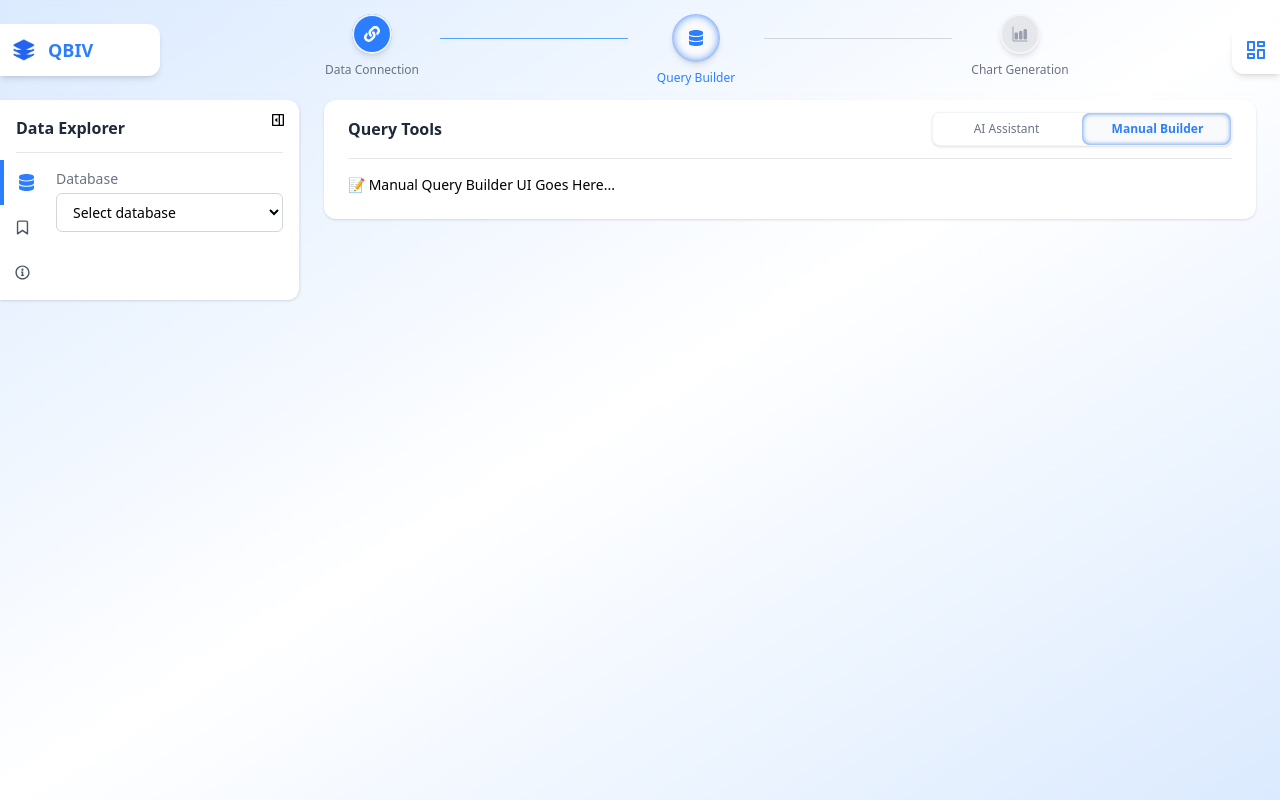
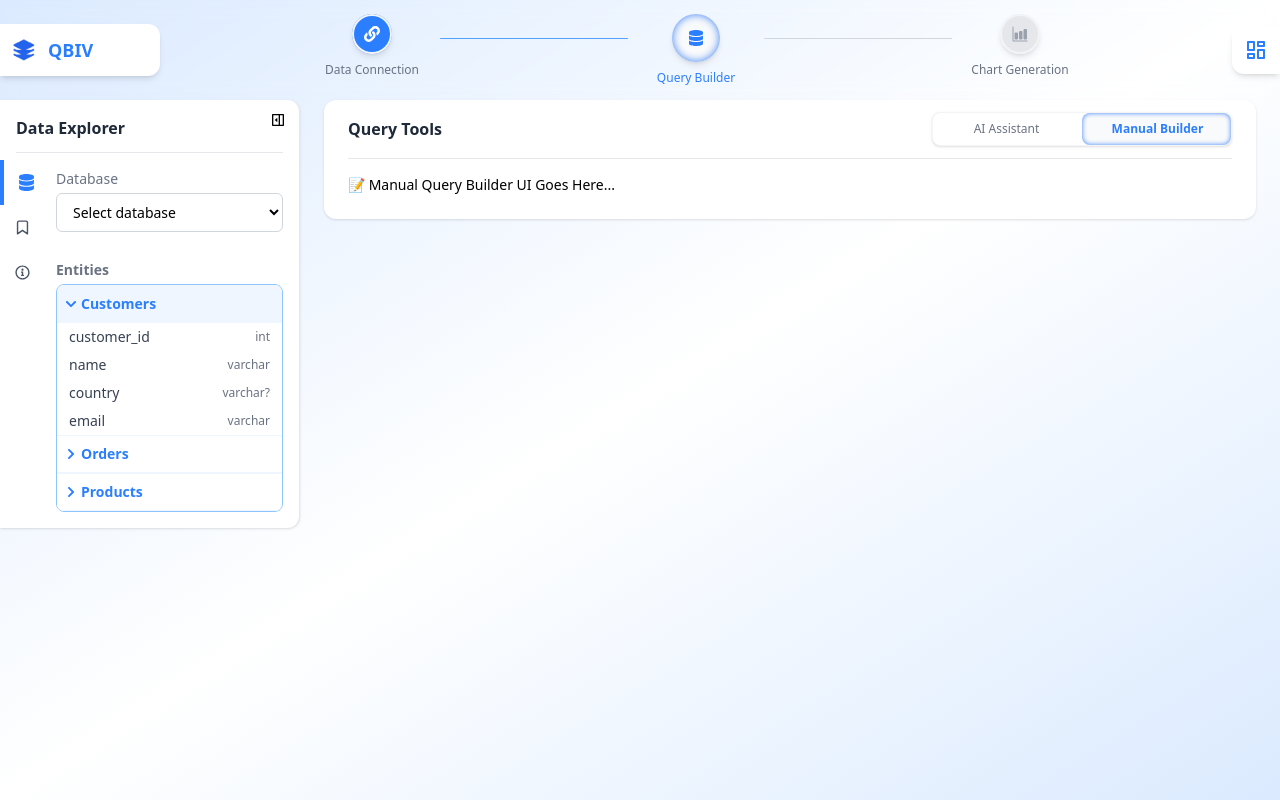
Before and after one commit to sai-zack-dev/query-based-intelligence-visualization, a React (Vite) app: page /query in a window 1280 px wide. Built offline with nearby package versions, Linux system fonts and the light colour scheme.

Commit message:
feat(entity): build db entities accordion from data explorer panel

```diff
--- a/src/components/QueryBuilder/LeftPanel.tsx
+++ b/src/components/QueryBuilder/LeftPanel.tsx
@@ -5,7 +5,9 @@ import { FiDatabase, FiBookmark } from "react-icons/fi";
 import { RiInformation2Line, RiInformation2Fill } from "react-icons/ri";
 import { FaBookmark, FaDatabase } from "react-icons/fa";
 import SidebarTab from "../common/SidebarTab";
-import DataExplorer from "./DataExplorer";
+import DataExplorer from "./sidebar/DataExplorer";
+import SavedQuery from "./sidebar/SavedQuery";
+import DataSource from "./sidebar/DataSource";
 
 const SIDEBAR_TABS = [
   {
@@ -59,26 +61,8 @@ export const LeftPanel: React.FC<SidebarData> = ({
           <>
             {/* Sidebar Content */}
             {sidebarTab === "data_exp" && <DataExplorer />}
-            {sidebarTab === "saved_query" && (
-              <div>
-                <h3 className="font-semibold text-gray-700 mb-2">
-                  Saved Queries
-                </h3>
-                <p className="text-sm text-gray-500">
-                  Manage your saved queries.
-                </p>
-              </div>
-            )}
-            {sidebarTab === "data_source" && (
-              <div>
-                <h3 className="font-semibold text-gray-700 mb-2">
-                  Data Sources
-                </h3>
-                <p className="text-sm text-gray-500">
-                  Manage your data sources.
-                </p>
-              </div>
-            )}
+            {sidebarTab === "saved_query" && <SavedQuery />}
+            {sidebarTab === "data_source" && <DataSource />}
           </>
         )}
       </div>
--- a/src/components/QueryBuilder/DataExplorer.tsx
+++ b/src/components/QueryBuilder/sidebar/DataExplorer.tsx
@@ -1,4 +1,5 @@
 import React from "react";
+import EntitySection from "./EntitySection";
 
 interface DatabaseOption {
   value: string;
@@ -54,6 +55,7 @@ const DataExplorer: React.FC<DataExplorerProps> = ({
             </select>
           </div>
         </form>
+        <EntitySection />
       </div>
     </>
   );
--- /dev/null
+++ b/src/components/QueryBuilder/sidebar/DataSource.tsx
@@ -0,0 +1,10 @@
+const DataSource = () => {
+  return (
+    <div>
+      <h3 className="font-semibold text-gray-700 mb-2">Data Sources</h3>
+      <p className="text-sm text-gray-500">Manage your data sources.</p>
+    </div>
+  );
+};
+
+export default DataSource;
--- /dev/null
+++ b/src/components/QueryBuilder/sidebar/EntitySection.tsx
@@ -0,0 +1,100 @@
+import React, { useState } from "react";
+import { FaChevronDown, FaChevronRight } from "react-icons/fa";
+
+const EntitySection = () => {
+  const [expandedSections, setExpandedSections] = useState<
+    Record<string, boolean>
+  >({
+    customers: true,
+    orders: false,
+    products: false,
+  });
+
+  interface EntityField {
+    name: string;
+    type: string;
+  }
+
+  const toggleSection = (section: string) => {
+    setExpandedSections((prev) => ({
+      ...prev,
+      [section]: !prev[section],
+    }));
+  };
+
+  const entities = {
+    customers: [
+      { name: "customer_id", type: "int" },
+      { name: "name", type: "varchar" },
+      { name: "country", type: "varchar?" },
+      { name: "email", type: "varchar" },
+    ],
+    orders: [],
+    products: [],
+  };
+
+  interface SectionHeaderProps {
+    title: string;
+    isExpanded: boolean;
+    onToggle: () => void;
+  }
+
+  const SectionHeader: React.FC<SectionHeaderProps> = ({
+    title,
+    isExpanded,
+    onToggle,
+  }) => (
+    <div
+      className={`flex items-center cursor-pointer p-2 gap- hover:bg-blue-50 select-none text-blue-500 border-y border-blue-50 ${
+        isExpanded ? "bg-blue-50" : "bg-white"}`}
+      onClick={onToggle}
+    >
+      {isExpanded ? (
+        <FaChevronDown className="w-3 h-3 mr-1" />
+      ) : (
+        <FaChevronRight className="w-3 h-3 mr-1" />
+      )}
+      <span className="text-sm font-semibold">{title}</span>
+    </div>
+  );
+
+  const FieldItem: React.FC<{ field: EntityField }> = ({ field }) => (
+    <div className="flex py-1 px-3 justify-between items-center hover:bg-blue-50">
+      <span className="text-gray-700 text-sm">{field.name}</span>
+      <span className="text-gray-500 text-xs">{field.type}</span>
+    </div>
+  );
+
+  return (
+    <div className="mt-3">
+      <h3 className="input-label font-semibold">Entities</h3>
+
+      <div className="rounded-lg border border-blue-300 overflow-hidden">
+        {Object.entries(entities).map(([entityName, fields]) => (
+          <div key={entityName}>
+            <SectionHeader
+              title={entityName.charAt(0).toUpperCase() + entityName.slice(1)}
+              isExpanded={expandedSections[entityName]}
+              onToggle={() => toggleSection(entityName)}
+            />
+            {expandedSections[entityName] && (
+              <div>
+                {fields.length > 0 ? (
+                  fields.map((field, index) => (
+                    <FieldItem key={index} field={field} />
+                  ))
+                ) : (
+                  <div className="text-gray-500 text-sm pl-6 py-1">
+                    No fields defined
+                  </div>
+                )}
+              </div>
+            )}
+          </div>
+        ))}
+      </div>
+    </div>
+  );
+};
+
+export default EntitySection;
--- /dev/null
+++ b/src/components/QueryBuilder/sidebar/SavedQuery.tsx
@@ -0,0 +1,10 @@
+const SavedQuery = () => {
+  return (
+    <div>
+      <h3 className="font-semibold text-gray-700 mb-2">Saved Queries</h3>
+      <p className="text-sm text-gray-500">Manage your saved queries.</p>
+    </div>
+  );
+};
+
+export default SavedQuery;
```
